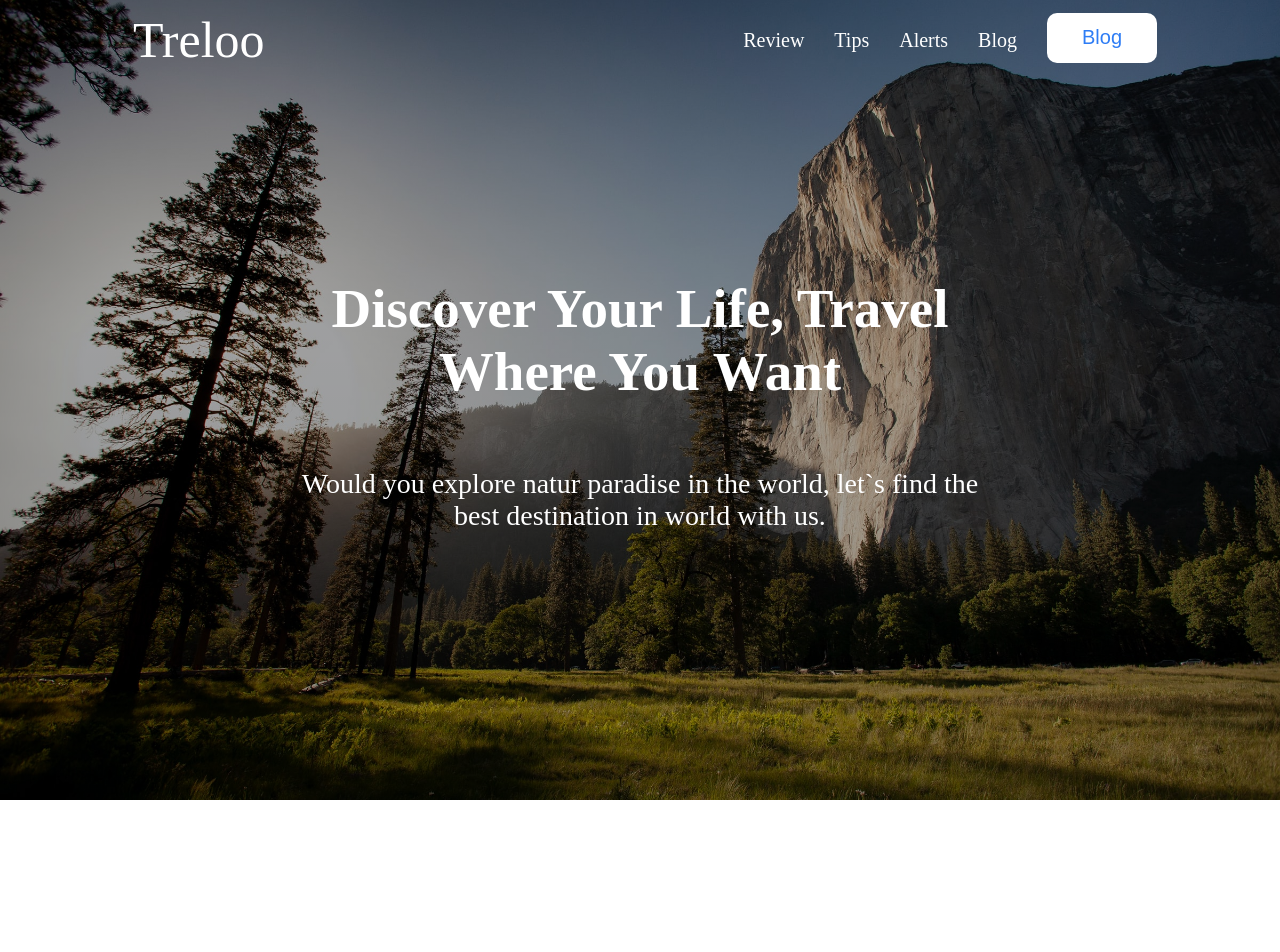
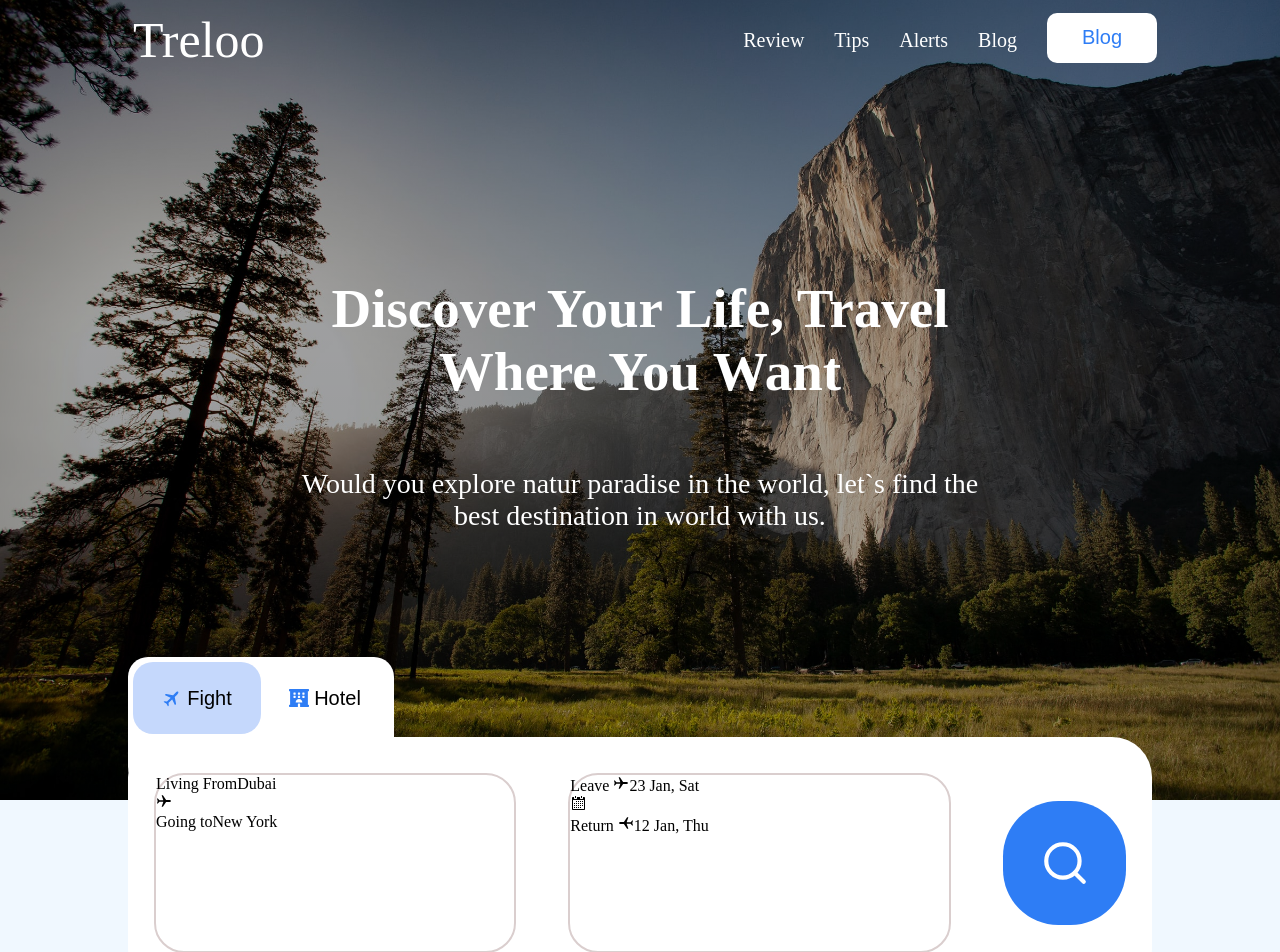
Before and after one commit to kemo12/Career-Develpoment, a React (Create React App) app: page / in a window 1280 px wide. Shown: the top 952 px of the page. Before the commit the page ends 800 px from the top, so only its background shows below. Built offline with nearby package versions, Linux system fonts and the light colour scheme.

Commit message:
reserve section under developing

```diff
--- a/src/App.css
+++ b/src/App.css
@@ -3,6 +3,7 @@ body {
   margin: 0px;
   height: 100%;
   width: 100%;
+  background-color: aliceblue;
 }
 
 .generalContainer {
--- a/src/App.js
+++ b/src/App.js
@@ -1,5 +1,5 @@
 import './App.css';
-import Home from './pages/Home/Home';
+import Home from './pages/Home';
 function App() {
   return (
     <div className="App">
--- /dev/null
+++ b/src/components/Reservation/Reservation.css
@@ -0,0 +1,73 @@
+.reservationContainer {
+  margin-top: -153px;
+  height: 280px;
+}
+.reservationTabs {
+  margin-top: 10px;
+  width: 25%;
+  background-color: #fff;
+  display: flex;
+  justify-content: space-between;
+  height: 120px;
+  border-radius: 20px;
+  padding: 5px;
+}
+.reservationTabs button {
+  border-radius: 20px;
+  height: 60%;
+  width: 50%;
+  font-size: 20px;
+  border: none;
+  background-color: #fff;
+  display: flex;
+  align-items: center;
+  justify-content: center;
+}
+.reservationTabs button p {
+  margin-left: 5px;
+}
+.clicked {
+  background-color: rgb(197, 216, 252) !important;
+}
+.reservationContent {
+  padding: auto;
+  height: 90%;
+  margin-top: -50px;
+  border-radius: 40px;
+  background-color: #fff;
+  width: 100%;
+  display: flex;
+  justify-content: space-around;
+  align-items: center;
+}
+.reserveFrom {
+  border: 2px solid rgb(218, 206, 206);
+  width: 35%;
+  height: 70%;
+  border-radius: 30px;
+}
+.reserveTo {
+  border: 2px solid rgb(218, 206, 206);
+  width: 37%;
+  height: 70%;
+  border-radius: 30px;
+}
+.reserveSerach {
+  width: 12%;
+  height: 70%;
+  display: flex;
+  align-items: center;
+  justify-content: center;
+}
+.searchBtn {
+  height: 70%;
+  width: 100%;
+  font-size: 50px;
+  background-color: rgb(46, 125, 245);
+  border-radius: 45%;
+  color: #fff;
+  border: none;
+  display: flex;
+  align-items: center;
+  justify-content: center;
+}
--- /dev/null
+++ b/src/components/Reservation/index.jsx
@@ -0,0 +1,63 @@
+import React from 'react';
+import './Reservation.css';
+import { FiSearch } from 'react-icons/fi';
+import { FaHotel } from 'react-icons/fa';
+import { IoIosAirplane } from 'react-icons/io';
+import { GoCalendar } from 'react-icons/go';
+const Reservation = () => {
+  return (
+    <div className="reservationContainer generalContainer">
+      <div className="reservationTabs">
+        <button className="clicked">
+          <IoIosAirplane
+            style={{ transform: 'rotate(315deg)', color: 'rgb(46, 125, 245)' }}
+          />
+          <p>Fight</p>
+        </button>
+        <button>
+          <FaHotel style={{ color: 'rgb(46, 125, 245)' }} />
+          <p>Hotel</p>
+        </button>
+      </div>
+      <div className="reservationContent">
+        <div className="reserveFrom">
+          <div>
+            <span>Living From</span>
+            <span>Dubai</span>
+          </div>
+          <div>
+            <IoIosAirplane />
+          </div>
+          <div>
+            <span>Going to</span>
+            <span>New York</span>
+          </div>
+        </div>
+        <div className="reserveTo">
+          <div>
+            <span>
+              Leave <IoIosAirplane />
+            </span>
+            <span>23 Jan, Sat</span>
+          </div>
+          <div>
+            <GoCalendar />
+          </div>
+          <div>
+            <span>
+              Return <IoIosAirplane style={{ transform: 'rotate(180deg)' }} />
+            </span>
+            <span>12 Jan, Thu</span>
+          </div>
+        </div>
+        <div className="reserveSerach">
+          <button className="searchBtn">
+            <FiSearch />
+          </button>
+        </div>
+      </div>
+    </div>
+  );
+};
+
+export default Reservation;
--- a/src/pages/Home/Home.js
+++ b/src/pages/Home/index.jsx
@@ -1,12 +1,14 @@
 import React from 'react';
 import Hero from '../../components/HeroSection';
 import Navbar from '../../components/Navbar';
+import Reservation from '../../components/Reservation';
 
 const Home = () => {
   return (
     <div>
       <Navbar />
       <Hero />
+      <Reservation />
     </div>
   );
 };
```
